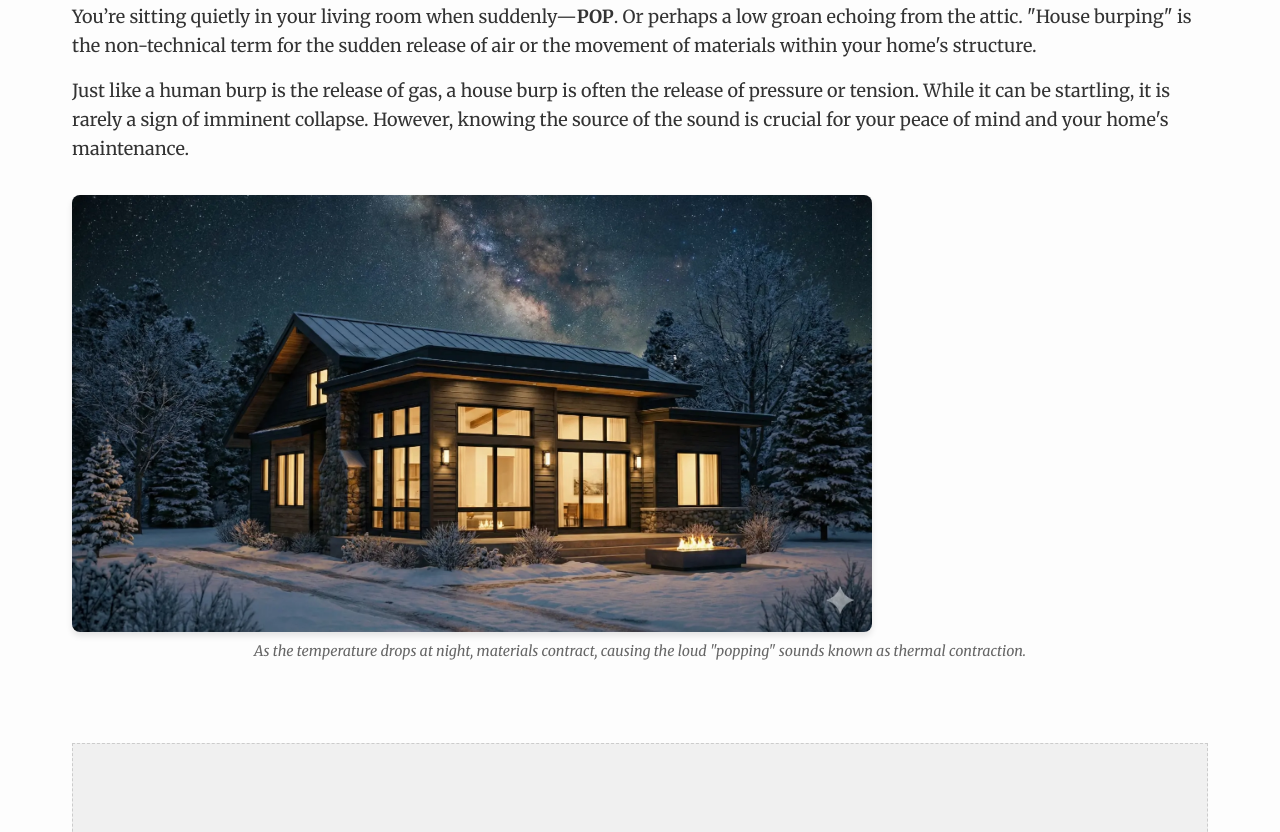
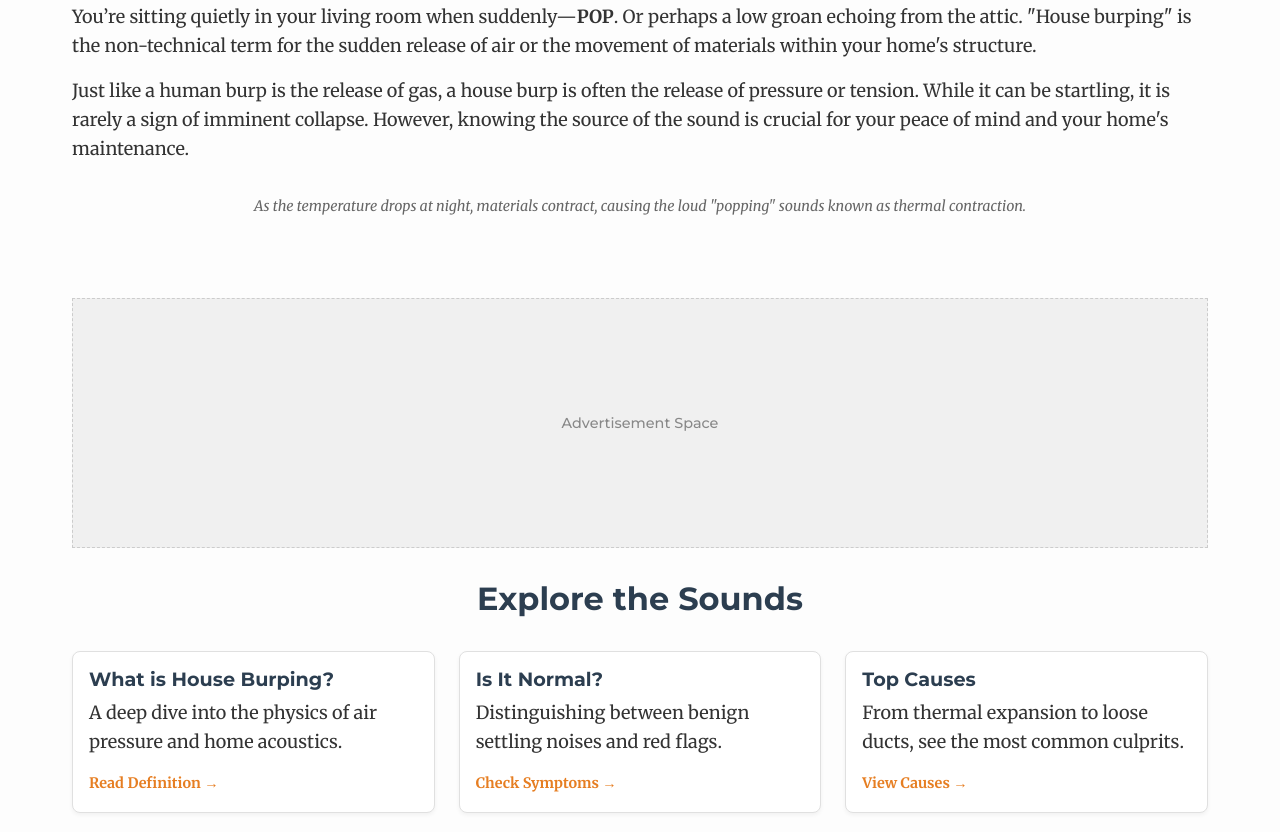
Before and after one commit to powder677/myhouseisburping, a website: page myhouseisburping/index.html in a window 1280 px wide. Shown: the part 504-1336 px from the top of the page. Drawn offline with Linux system fonts and the light colour scheme.

Commit message:
Update index.html

```diff
--- a/myhouseisburping/index.html
+++ b/myhouseisburping/index.html
@@ -212,8 +212,7 @@
          </p>
 
          <figure style="margin: 2rem 0; text-align: center;">
-            <img src="assets/images/house-winter.webp" alt="A modern house in winter under a starry sky, illustrating thermal contraction" style="border-radius: 8px; box-shadow: 0 4px 6px rgba(0,0,0,0.1); width: 100%; max-width: 800px; height: auto;">
-            <figcaption style="font-size: 0.9rem; color: #666; margin-top: 0.5rem; font-style: italic;">
+              <figcaption style="font-size: 0.9rem; color: #666; margin-top: 0.5rem; font-style: italic;">
                As the temperature drops at night, materials contract, causing the loud "popping" sounds known as thermal contraction.
             </figcaption>
          </figure>
```
